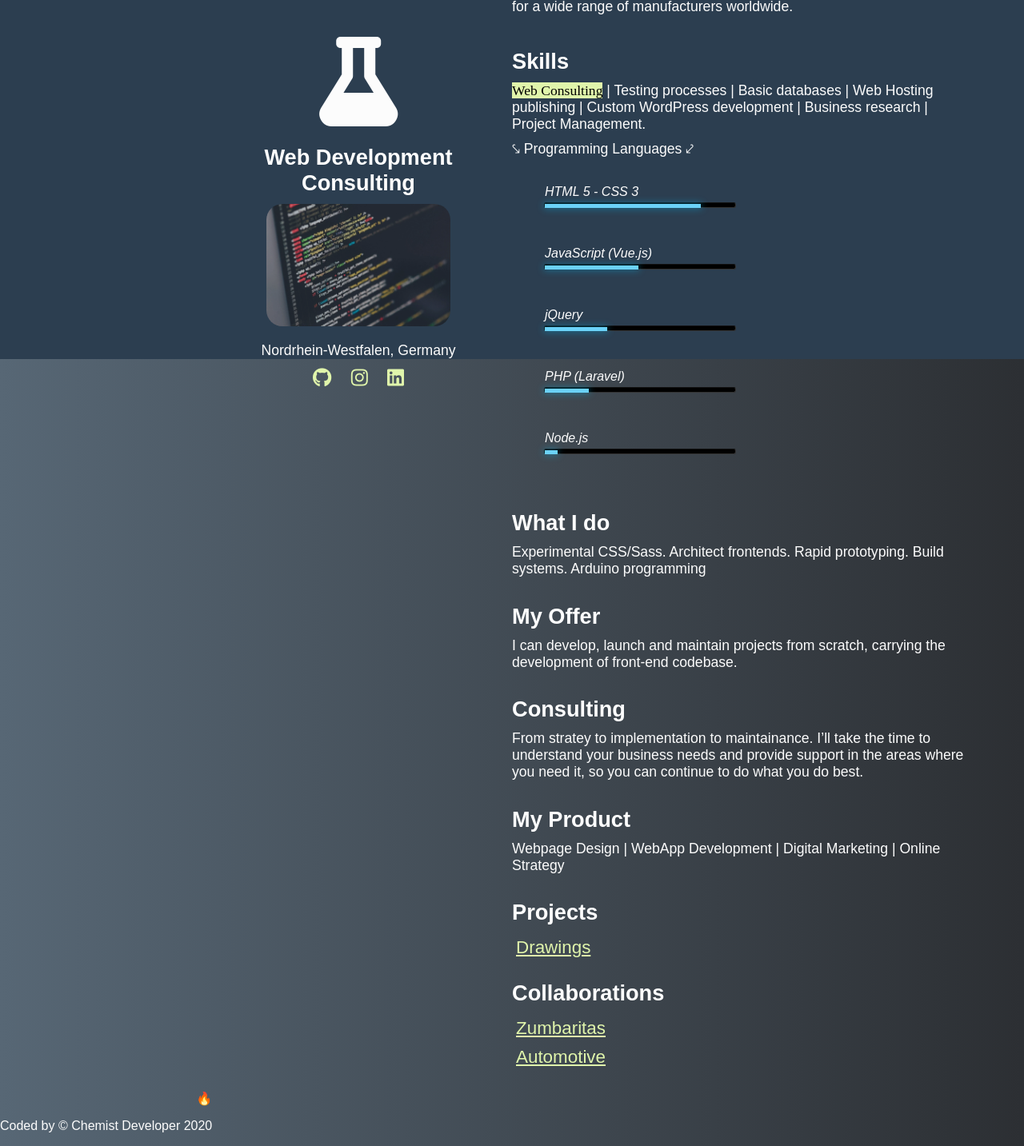
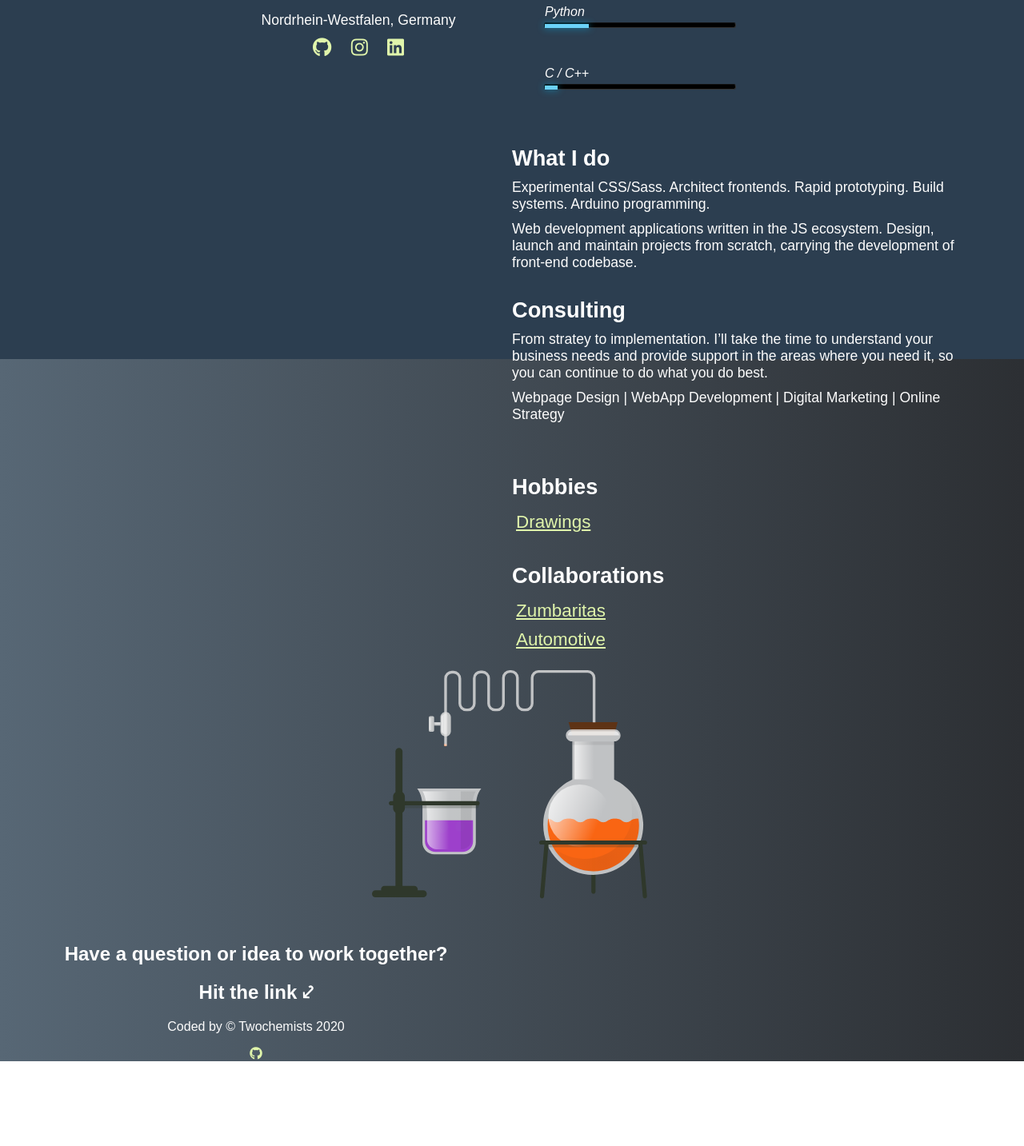
Before and after one commit to twochemist/twochemist.github.io, a plain HTML site: page index.html in a window 1280 px wide. Shown: the part 751-2184 px from the top of the page at 80% size. After the commit the page ends 2078 px from the top, so only its background shows below. Drawn offline with Linux system fonts and the light colour scheme; a script that the page names is missing; a web font is replaced by a local one.

Commit message:
Update index.html

```diff
--- a/index.html
+++ b/index.html
@@ -27,26 +27,73 @@
 <body>
 
 
+   <!--
+Thanks to:
+https://medium.com/@AmJustSam/how-to-do-css-only-frosted-glass-effect-e2666bafab91
+-->
+
 
    <script type="text/javascript" src="/function.js"> </script>
 
-        <div class="container">
-  <h2>_</h2>
-  <div class="title">
-    <ul>
-      <li><a class="title-blue" href="#About">About</a></li>
-      <li><a class="title-red" href="#Consulting">Consulting</a></li>
-      <li><a class="title-pink" href="#Projects">Projects</a></li>
-     </ul>
-  </div>
 
 
+    <div class="grid-2">
+        <div class="section-1">
+            <i class="fas fa-flask fa-7x white" style="color: #fcfcfc;"></i>
+            <h2>Programming is like Chemistry,<br> it's all about designing systems of components. </h2>
 
-</div>
+<picture>
+  <source srcset="amap1.webp" type="image/webp" />
+  <img src="amap1.webp" alt="Chemist Developer">
+</picture>
+
+            <p>Nordrhein-Westfalen, Germany</p>
+            <a href="https://github.com/twochemist" target= _blank><i class="fab fa-github"></i></a>
+            <a href="https://www.instagram.com/chemistautomotive/" target= _blank><i class="fab fa-instagram"></i></a>
+            <a href="https://www.linkedin.com/in/antonio-manuel-arjona/" target= _blank><i class="fab fa-linkedin"></i></a>
+
+        </div>
+        <div class="section-2">
+            <h2>About</h2>
+            <p>Hello, I'm Antonio! <br> I am a Software <span class="aboutme-highlight2"> Quality Engineer</span> with a solid knowledge of Quality Management methodologies and tools. As a Programming Enthusiast I like to build side projects in my little free time. <span class="aboutme-highlight2"> Web Develoment</span> is one of my prefered fields. I code pieces of software combined with a solid understanding of product development principles, quality management and <span class="aboutme-highlight2"> Testing Automatization</span>. <p> <br> Based in Germany, I studied <span class="aboutme-highlight2"> Chemistry</span> at UGR and FSU. Subsequently worked at the majors <span class="aboutme-highlight2"> Automotive</span> suppliers as a project engineer for a wide range of car <span class="aboutme-highlight2"> Manufacturers </span>worldwide.</p>
+	  </p>
+            <h2>Skills</h2>
+            <p>Testing end-to-end and integration | AUTOSAR | Automotive SPICE | Scripting Languages | Scrum | Basic databases | Web Hosting | Custom WordPress development </p><p> &#x2925; Programming Languages &#x2926;  </p>
 
 
+	<div class="content">
+	<div class="col">
+	    <ul id="skill">
+	    <li><span class="expand html5"></span><em>HTML 5 - CSS 3</em></li>
+	    <li><span class="expand javascript"></span><em>JavaScript</em></li>
+	    <li><span class="expand jquery"></span><em>jQuery</em></li>
+	    <li><span class="expand php"></span><em>Python</em></li>
+	    <li><span class="expand node"></span><em>C / C++</em></li>
+	    </ul>
+	</div>
+	</div>
+          <h2>What I do</h2>
+            <p>Experimental CSS/Sass. Architect frontends. Rapid prototyping. Build systems. Arduino programming.</p>
 
-   <div class="v_lab" style="width: 350px; margin: 20px auto">
+            <p> Web development applications written in the JS ecosystem. Design, launch and maintain projects from scratch, carrying the development of front-end codebase. </p>
+
+            <h2>Consulting</h2>
+            <p> From stratey to implementation. I’ll take the time to understand your business needs and provide support in the areas where you need it, so you can continue to do what you do best. </p>
+
+            <p> Webpage Design | WebApp Development | Digital Marketing | Online Strategy</p>
+
+           <h2><br>Hobbies</h2>
+            <a href="https://chemistautomotive.wordpress.com/" target="_blank">Drawings</a>
+            <p> </p>
+            <h2>Collaborations</h2>
+            <a href="https://zumbaritaslippstadt.wordpress.com/" target="_blank">Zumbaritas</a>
+            <a href="https://ingenieriadeautomocion.wordpress.com/author/chemistinautomotive/" target="_blank">Automotive</a>
+
+        </div>
+    </div>
+
+
+     <div class="v_lab" style="width: 350px; margin: 20px auto">
             <svg xmlns="http://www.w3.
                org/2000/svg" xmlns:xlink="http://www.w3.org/1999/xlink" viewBox="-987.099 -28.276 622.367 528.606">
                 <circle id="drop" fill="#FF5B00" cx="-824" cy="138" r="3"></circle>
@@ -137,100 +184,37 @@
             </svg>
         </div>
 
-
-
-
-    <div class="grid-2">
-        <div class="section-1">
-
-
-
-            <i class="fas fa-flask fa-7x white" style="color: #fcfcfc;"></i>
-
-            <h2>Web Development Consulting</h2>
-                                              <picture>
-
-
-    <source srcset="amap1.webp" type="image/webp" />
-  <img src="amap1.webp" alt="Chemist Developer">
-</picture>
-
-
-
-
-
-
-            <p>Nordrhein-Westfalen, Germany</p>
-            <a href="https://github.com/twochemist" target= _blank><i class="fab fa-github"></i></a>
-            <a href="https://www.instagram.com/chemistautomotive/" target= _blank><i class="fab fa-instagram"></i></a>
-            <a href="https://www.linkedin.com/in/antonio-manuel-arjona/" target= _blank><i class="fab fa-linkedin"></i></a>
-
-
-
-
-        </div>
-        <div class="section-2">
-            <h2>About</h2>
-            <p>Web Development is like Chemistry, it's all about designing systems of components. A few years ago, I took to programming. As a software enthusiast, I discovered the field of <span class="aboutme-highlight2"> Front-end Web Develoment </span>. I code applications written in the Javascript ecosystem, by having used VueJS. I build websites with a solid understanding of design principles and <span class="aboutme-highlight2"> Product Development</span>. <p> <br> Based in Germany, I studied Chemistry at UGR and FSU. Subsequently worked at the majors Automotive suppliers working as a project engineer for a wide range of manufacturers worldwide.</p>
-	  </p>
-            <h2>Skills</h2>
-            <p> <span class="aboutme-highlight2">Web Consulting</span> | Testing processes | Basic databases | Web Hosting publishing | Custom WordPress development | Business research | Project Management.</p> <p> &#x2925; Programming Languages &#x2926;  </p>
-
-
-	<div class="content">
-	<div class="col">
-	    <ul id="skill">
-	    <li><span class="expand html5"></span><em>HTML 5 - CSS 3</em></li>
-	    <li><span class="expand javascript"></span><em>JavaScript (Vue.js)</em></li>
-	    <li><span class="expand jquery"></span><em>jQuery</em></li>
-	    <li><span class="expand php"></span><em>PHP (Laravel)</em></li>
-	    <li><span class="expand node"></span><em>Node.js</em></li>
-	    </ul>
-	</div>
-	</div>
-          <h2>What I do</h2>
-            <p>Experimental CSS/Sass. Architect frontends. Rapid prototyping. Build systems. Arduino programming</p>
-            <h2>My Offer</h2>
-            <p> I can develop, launch and maintain projects from scratch, carrying the development of front-end codebase. </p>
-
-            <h2>Consulting</h2>
-            <p> From stratey to implementation to maintainance. I’ll take the time to understand your business needs and provide support in the areas where you need it, so you can continue to do what you do best. </p>
-
-            <h2>My Product</h2>
-            <p> Webpage Design | WebApp Development | Digital Marketing | Online Strategy</p>
-
-           <h2>Projects</h2>
-            <a href="https://chemistautomotive.wordpress.com/" target="_blank">Drawings</a>
-            <h2>Collaborations</h2>
-            <a href="https://zumbaritaslippstadt.wordpress.com/" target="_blank">Zumbaritas</a>
-            <a href="https://ingenieriadeautomocion.wordpress.com/author/chemistinautomotive/" target="_blank">Automotive</a>
-
-        </div>
-    </div>
-
    <!-- PRUEBA -->
-
-
-
 
     <link href='https://fonts.googleapis.com/css?family=Noto+Serif' rel='stylesheet' type='text/css'>
 <header>
-  <h1>Chemist Developer </h1>
-  <h2>Web Development Consulting</h2>
+  <h1>Chemist Developer</h1>
+  <h2>Quality Assurance | Software Testing </h2>
 </header>
 <div id="container">
   <canvas id="canvas" width="1" height="1"></canvas>
 </div>
 
+      <!-- Site footer -->
 
+       <div class="footer">
+  <div class="row">
+    <div class="col-sm-4">
+      <h2>Have a question or idea to work together?</h2>
+          <h2>Hit the link &#x2926;</h2>
+    </div>
 
-   <!-- Site footer -->
+    <div class="col-sm-6">
+      <div class="footer-links">
+        <p>Coded by © Twochemists 2020</p>
+      <a href="https://twochemist.github.io" title="Github"><i class="fab fa-github"></i></a>
 
-    <footer class="footer"> </footer>
-    <div class="page-footer-container">
-         	<p class="glyphicon plyphicon-envelope"> 🔥</p>
-       	<p>Coded by © Chemist Developer 2020 </p>
+      <br>
+      </div>
     </div>
+  </div>
+</div>
+
 
 </body>
 </html>
```
